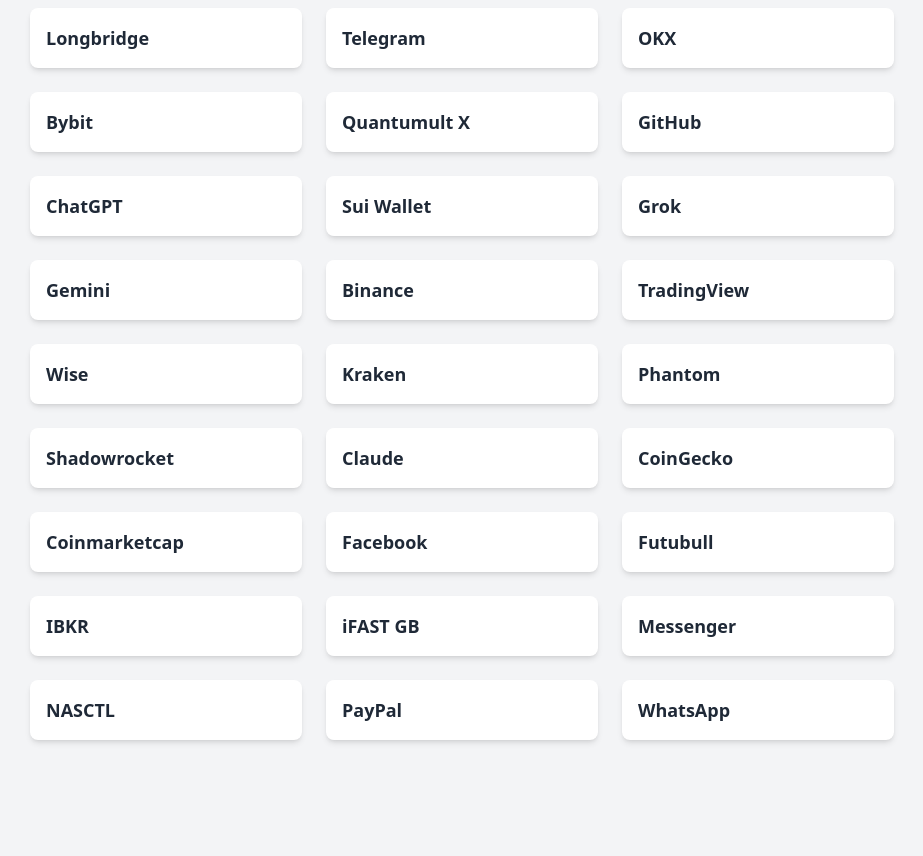
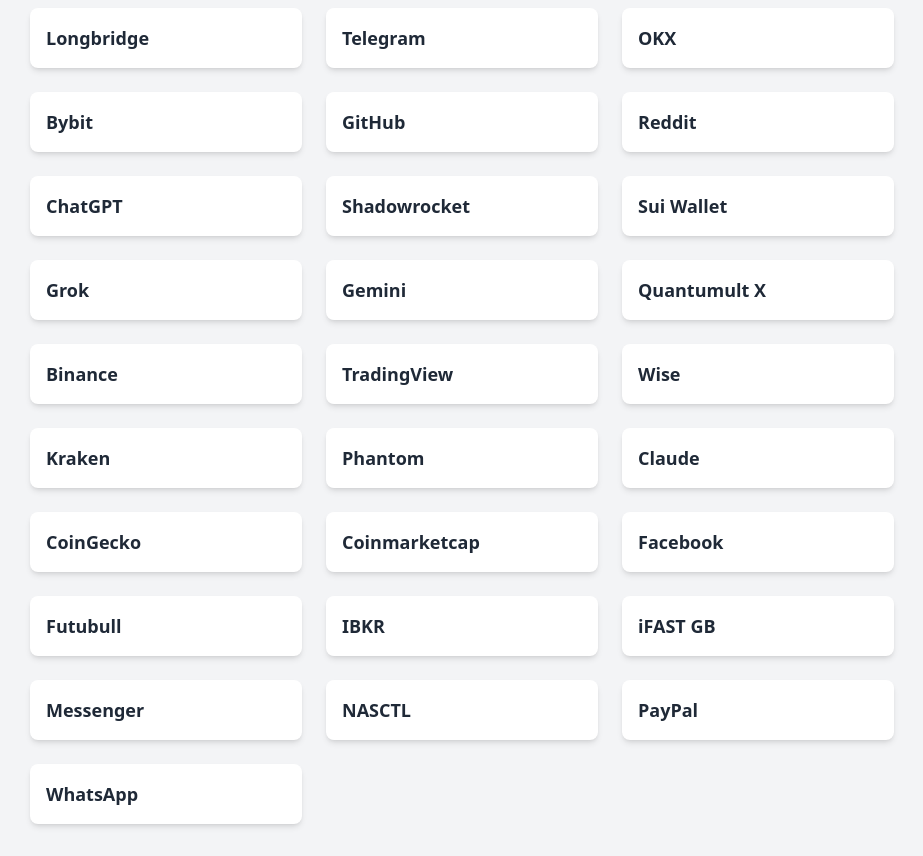
Before and after one commit to FaiChou/us-apps, a plain HTML site: page index.html in a window 1280 px wide. Shown: the part 92-948 px from the top of the page, without its empty margins (178-1101 px from the left). Before the commit the page ends 864 px from the top, so only its background shows below. Drawn offline with nearby package versions, Linux system fonts and the light colour scheme.

Commit message:
feat: add new app links to index.html

```diff
--- a/index.html
+++ b/index.html
@@ -35,16 +35,20 @@
                 storeLink: 'https://apps.apple.com/us/app/bybit-buy-trade-crypto/id1488296980'
             },
             {
-                name: 'Quantumult X',
-                storeLink: 'https://apps.apple.com/us/app/quantumult-x/id1443988620'
-            },
-            {
                 name: 'GitHub',
                 storeLink: 'https://apps.apple.com/us/app/github/id1477376905'
             },
             {
+                name: "Reddit",
+                storeLink: 'https://apps.apple.com/us/app/reddit/id1064216828'
+            },
+            {
                 name: 'ChatGPT',
                 storeLink: 'https://apps.apple.com/us/app/chatgpt/id6448311069'
+            },
+            {
+                name: 'Shadowrocket',
+                storeLink: 'https://apps.apple.com/us/app/shadowrocket/id932747118'
             },
             {
                 name: 'Sui Wallet',
@@ -57,6 +61,10 @@
             {
                 name: 'Gemini',
                 storeLink: 'https://apps.apple.com/us/app/google-gemini/id6477489729'
+            },
+            {
+                name: 'Quantumult X',
+                storeLink: 'https://apps.apple.com/us/app/quantumult-x/id1443988620'
             },
             {
                 name: 'Binance',
@@ -77,10 +85,6 @@
             {
                 name: 'Phantom',
                 storeLink: 'https://apps.apple.com/us/app/phantom-crypto-wallet/id1598432977'
-            },
-            {
-                name: 'Shadowrocket',
-                storeLink: 'https://apps.apple.com/us/app/shadowrocket/id932747118'
             },
             {
                 name: 'Claude',
@@ -125,7 +129,7 @@
             {
                 name: 'WhatsApp',
                 storeLink: 'https://apps.apple.com/us/app/whatsapp-messenger/id310633997'
-            }
+            },
         ];
 
         async function renderApps() {
```
